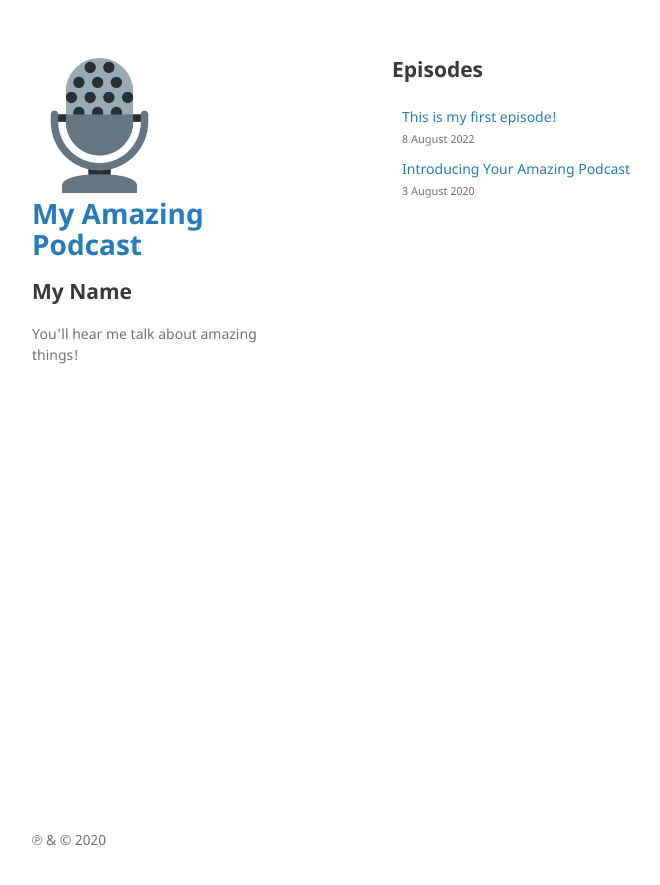
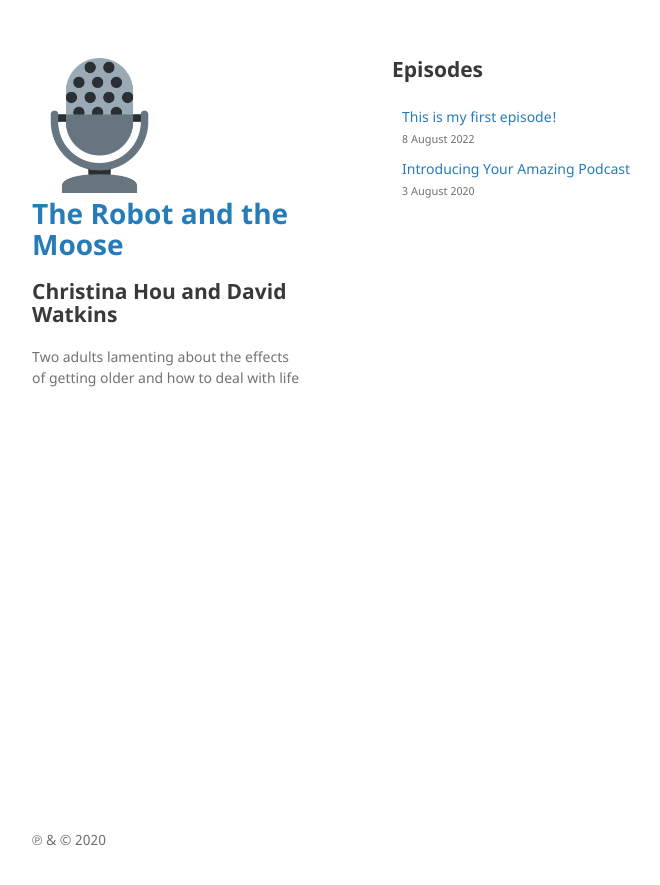
Before and after one commit to DavidWatkins/therobotandthemoose2.github.io, a Jekyll site: the page built from index.md, in a window 1280 px wide. Shown: the top 885 px of the page, without its empty margins (178-838 px from the left). Built offline with Jekyll 4.4.1, drawn with Linux system fonts in a browser that asks for light colours.

Commit message:
Update _config.yml

```diff
--- a/_config.yml
+++ b/_config.yml
@@ -1,7 +1,7 @@
-title: My Amazing Podcast
-description: You'll hear me talk about amazing things!
-author: My Name
-email: my@email.com
+title: The Robot and the Moose
+description: Two adults lamenting about the effects of getting older and how to deal with life
+author: Christina Hou and David Watkins
+email: davidw at tkins dot me
 lang: en-us
 copyright: "&#x2117; &amp; &#xA9; 2020"
 logo: /assets/img/logo.png
```
